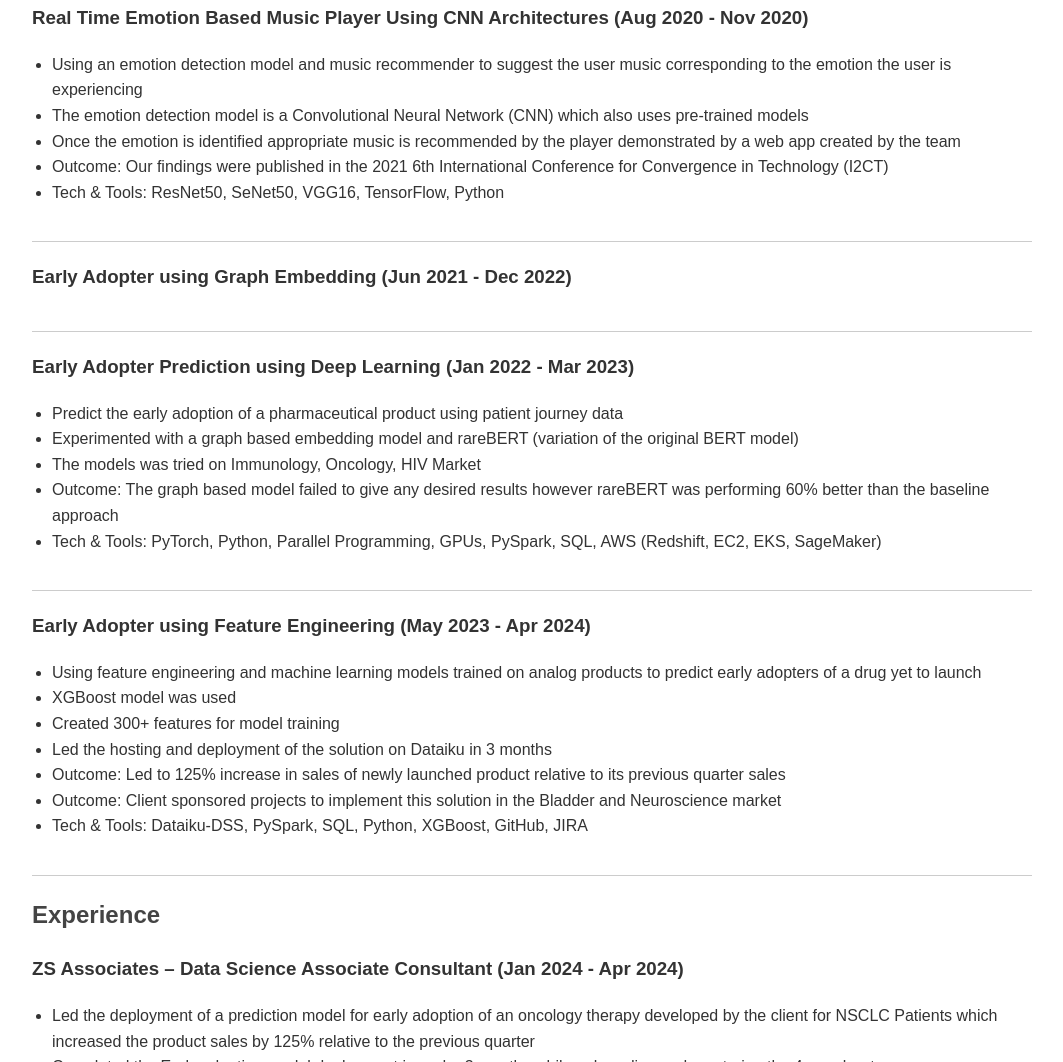
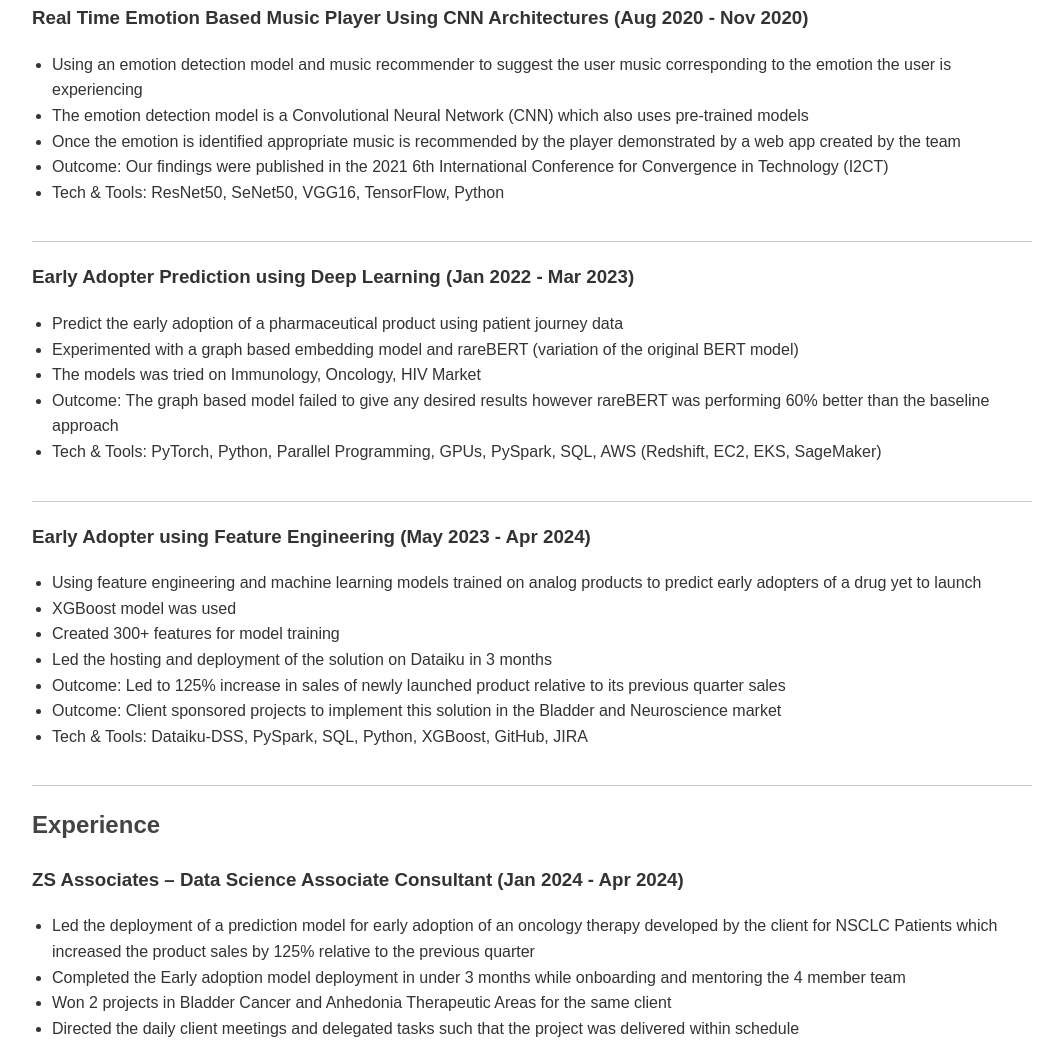
Before and after one commit to safeer1999/safeer1999.github.io, a plain HTML site: page index.html in a window 1280 px wide. Shown: the part 1121-2183 px from the top of the page, without its empty margins (108-1171 px from the left). Drawn offline with Linux system fonts and the light colour scheme.

Commit message:
Update index.html

```diff
--- a/index.html
+++ b/index.html
@@ -102,9 +102,6 @@
         </ul>
       </div>
       <div class="project">
-        <h3>Early Adopter using Graph Embedding (Jun 2021 - Dec 2022)</h3>
-      </div>
-      <div class="project">
         <h3>Early Adopter Prediction using Deep Learning (Jan 2022 - Mar 2023)</h3>
         <ul>
           <li>Predict the early adoption of a pharmaceutical product using patient journey data</li>
```
